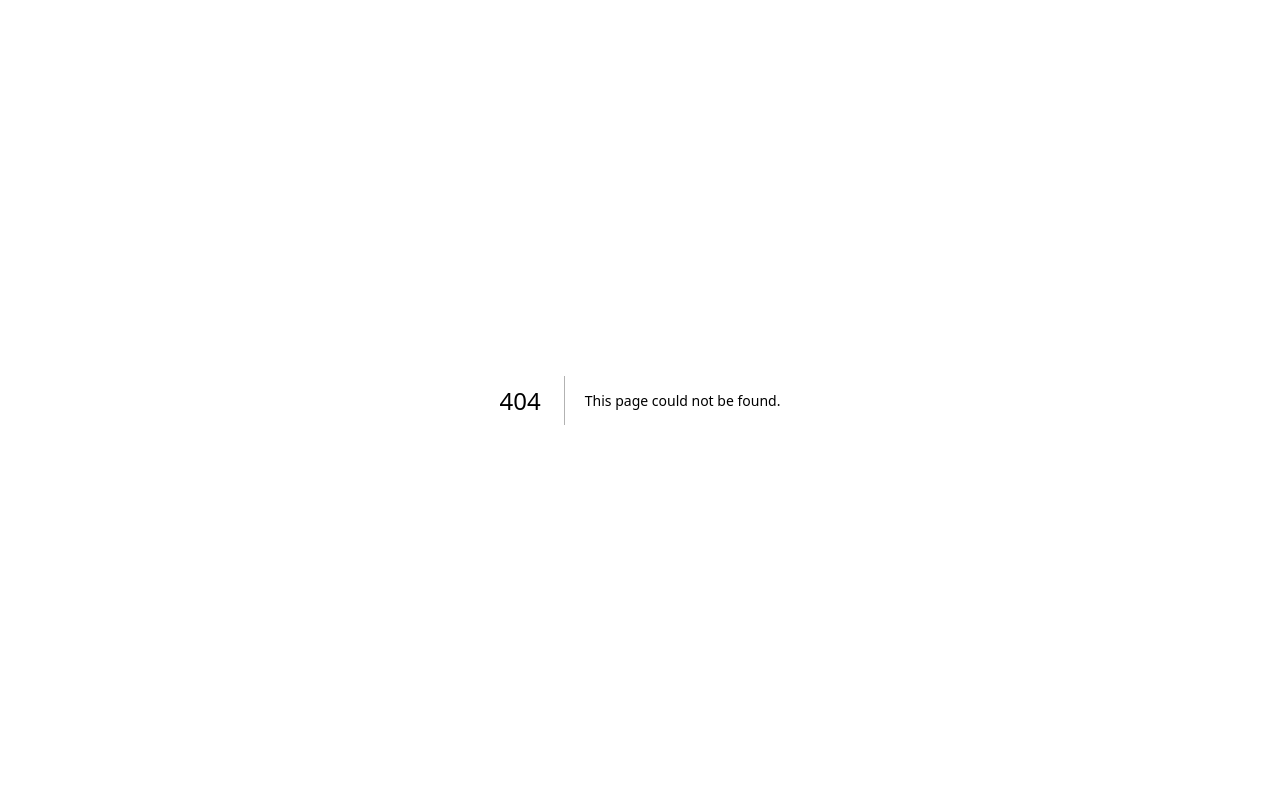
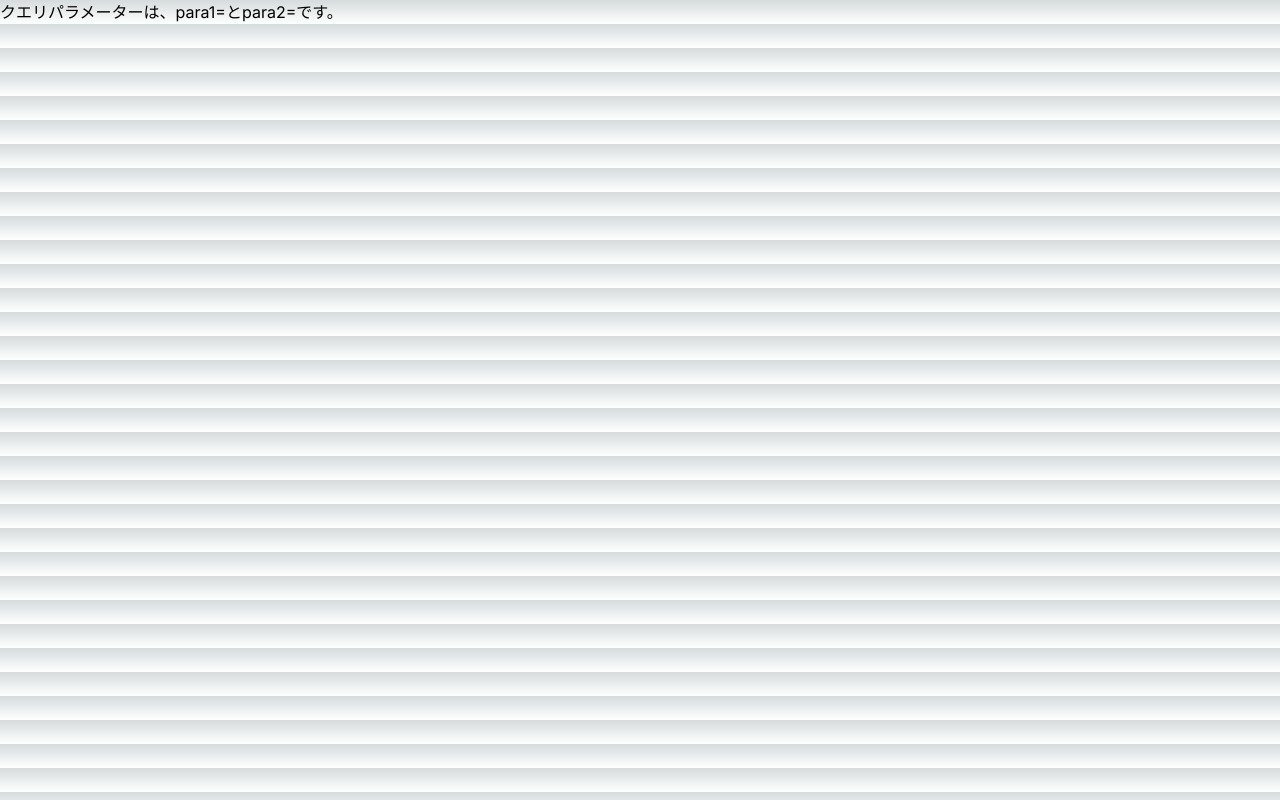
Before and after one commit to sudo-yoko/portfolio-nextjs, a Next.js app: page /sample/search-param in a window 1280 px wide. Before the commit this address had no page. Built offline with nearby package versions, Linux system fonts and the light colour scheme.

Commit message:
202501262119

```diff
--- /dev/null
+++ b/app/sample/search-param/page.tsx
@@ -0,0 +1,12 @@
+import type { SearchParam, SearchParams } from '@/modules/types/search-params';
+
+export default async function Page(props: { searchParams: SearchParams }) {
+  const params = await props.searchParams;
+  const para1: SearchParam = params['para1'];
+  const para2: SearchParam = params['para2'];
+  return (
+    <div>
+      クエリパラメーターは、para1={para1}とpara2={para2}です。
+    </div>
+  );
+}
```
